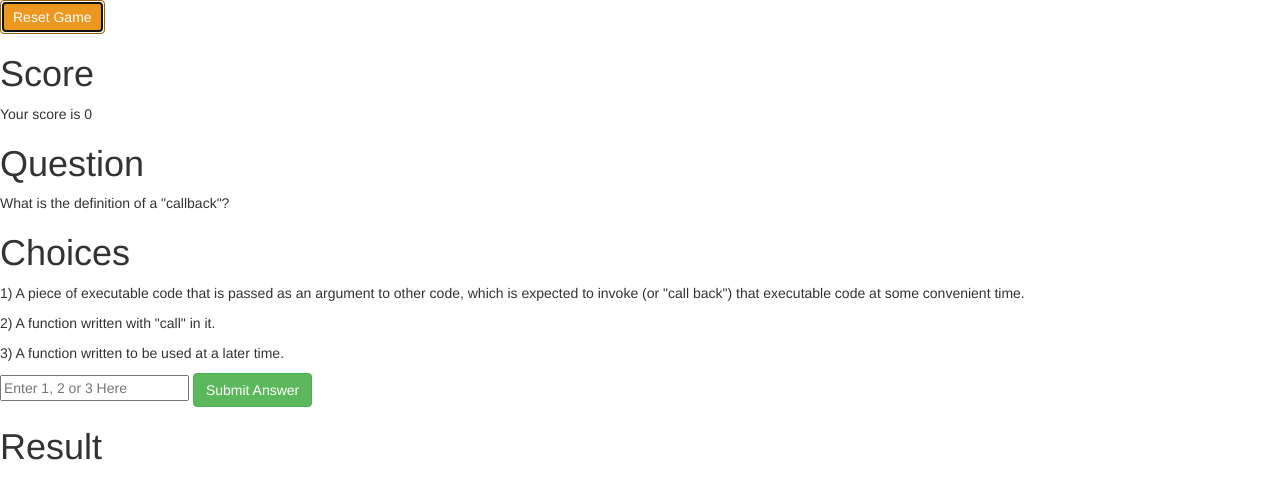
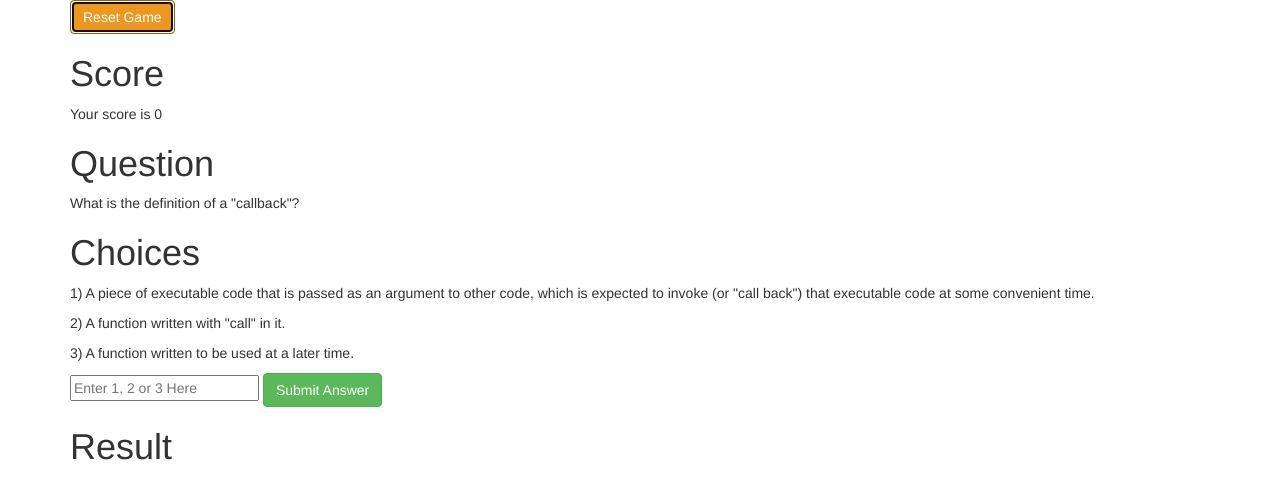
Before and after one commit to ckib16/wdi-project1, a plain HTML site: page index.html in a window 1280 px wide. Both pictures are taken after a click on the button "Reset Game". Drawn offline with nearby package versions, Linux system fonts and the light colour scheme.

Commit message:
Div classes refactored into IDs to make room for bootstrap classes

```diff
--- a/index.html
+++ b/index.html
@@ -12,31 +12,33 @@
 </head>
 
 <body>
-  <div class="resetDiv">
+  <div class="container">
+    <div id="resetDiv">
       <button class="btn btn-warning" id="resetButton">Reset Game</button>
     </div>
-  <div class="scoreDiv">
+    <div id="scoreDiv">
       <h1>Score</h1>
       <p></p>
     </div>
-  <div class='questionDiv'>
+    <div id='questionDiv'>
       <h1>Question</h1>
       <p></p>
     </div>
-  <div class='choiceDiv'>
+    <div id='choiceDiv'>
       <h1>Choices</h1>
       <p></p>
       <p></p>
       <p></p>
     </div>
-  <div class='inputDiv'>
+    <div id='inputDiv'>
       <input type="text" id="input-field" placeholder="Enter 1, 2 or 3 Here"></input>
       <button class="btn btn-success" id="set-input">Submit Answer</button>
     </div>
-  <div class="resultDiv">
+    <div id="resultDiv">
       <h1>Result</h1>
       <p></p>
       <button class="btn btn-primary" id="nextButton">Next Question</button>
+    </div>
   </div>
   <script src="https://ajax.googleapis.com/ajax/libs/jquery/1.11.3/jquery.min.js"></script>
   <script src="js/bootstrap.min.js"></script>
--- a/js/script.js
+++ b/js/script.js
@@ -9,7 +9,7 @@ $(document).ready(function () {
     $('#nextButton').hide('slow/400/fast')
 
     var score = 0
-    $('.scoreDiv > p').html('Your score is ' + score)
+    $('#scoreDiv > p').html('Your score is ' + score)
 
     var questionBank = {
       q1: {
@@ -38,27 +38,27 @@ $(document).ready(function () {
     $('#resetButton').on('click', function () {
       console.log('Reset Button Clicked')
       $('#input-field').val('')
-      $('.resultDiv > p').html('')
+      $('#resultDiv > p').html('')
       score = 0
-      $('.scoreDiv > p').html('Your score is ' + score)
+      $('#scoreDiv > p').html('Your score is ' + score)
       playGame()
     })
 
-    $('.questionDiv > p').html(questionBank.q1.t)
-    $('.choiceDiv p:eq(0)').html(questionBank.q1.c1)
-    $('.choiceDiv p:eq(1)').html(questionBank.q1.c2)
-    $('.choiceDiv p:eq(2)').html(questionBank.q1.c3)
+    $('#questionDiv > p').html(questionBank.q1.t)
+    $('#choiceDiv p:eq(0)').html(questionBank.q1.c1)
+    $('#choiceDiv p:eq(1)').html(questionBank.q1.c2)
+    $('#choiceDiv p:eq(2)').html(questionBank.q1.c3)
 
     $('#set-input').on('click', function checkAnswer () {
       var inputSubmitted = $('#input-field').val()
       if (inputSubmitted === questionBank.q1.a) {
-        $('.resultDiv > p').html('Correct! Good Job')
+        $('#resultDiv > p').html('Correct! Good Job')
         score += 1
-        $('.scoreDiv > p').html('Your score is ' + score)
+        $('#scoreDiv > p').html('Your score is ' + score)
       } else {
-        $('.resultDiv > p').html('Sorry! Try again...')
+        $('#resultDiv > p').html('Sorry! Try again...')
         score -= 1
-        $('.scoreDiv > p').html('Your score is ' + score)
+        $('#scoreDiv > p').html('Your score is ' + score)
       }
       $('#nextButton').show('slow/400/fast')
       $('#nextButton').on('click', function () {
```
Lines whose indentation alone changed are shown as unchanged.
